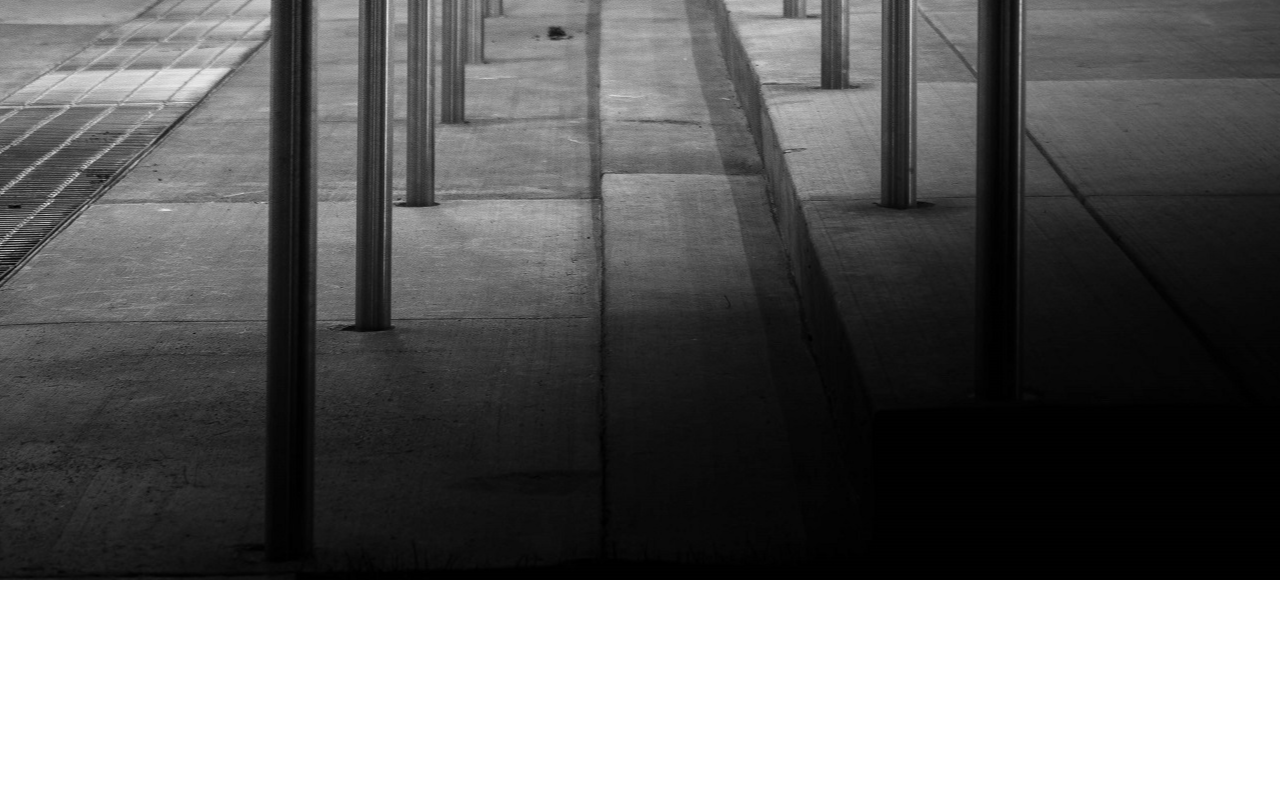
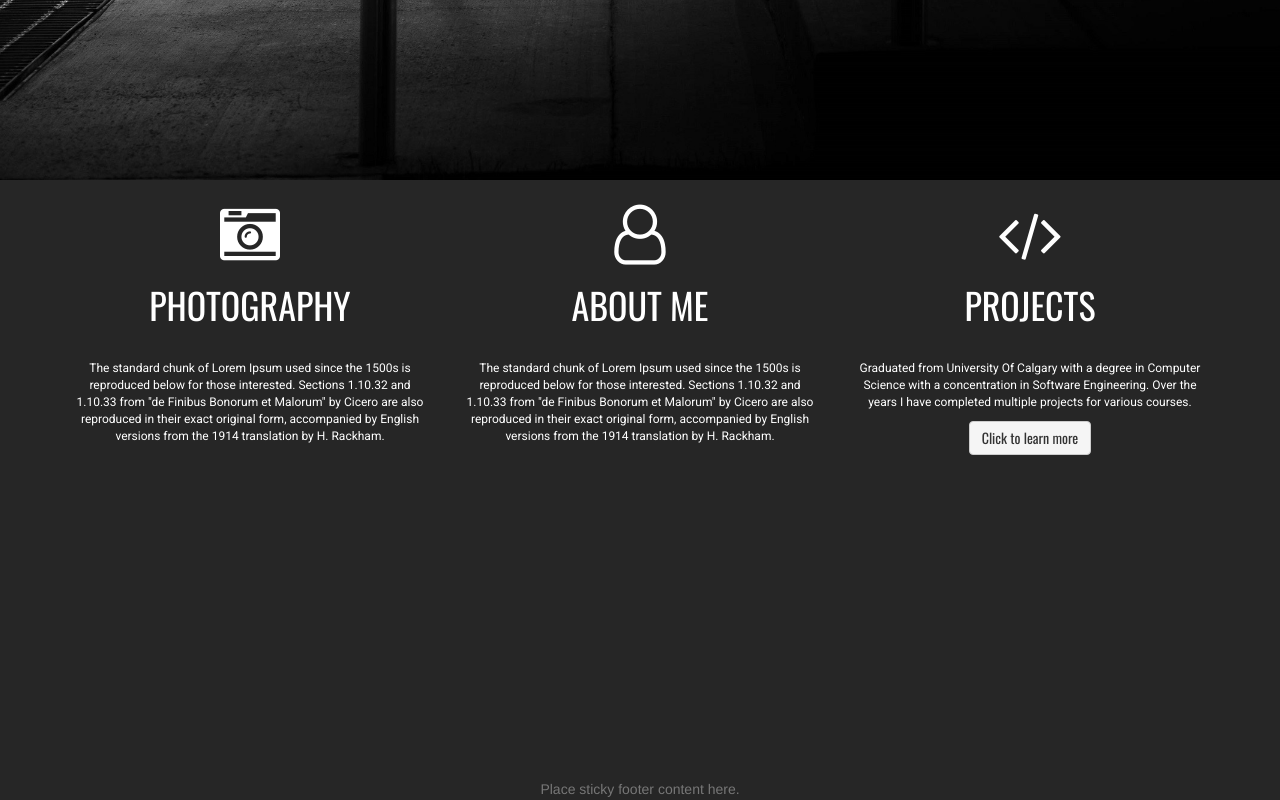
Before and after one commit to adongnmh/d0nGa.github.io, a plain HTML site: page index.html in a window 1280 px wide. Shown: the part 1020-1820 px from the top of the page. Before the commit the page ends 1600 px from the top, so only its background shows below. Drawn offline with nearby package versions, Linux system fonts and the light colour scheme.

Commit message:
Added a new section to the main page.

```diff
--- a/index.html
+++ b/index.html
@@ -10,21 +10,25 @@
     <link rel="stylesheet" href="css/app.css">
 </head>
 
+<script src="bower_components/jquery/dist/jquery.js"></script>
+<script src="bower_components/bootstrap-sass/assets/javascripts/bootstrap.js"></script>
+
 <body>
     <!-- NAV BAR -->
     <nav class="navbar navbar-default navbar-fixed-top">
         <div class="container">
             <div class="navbar-header">
                 <button type="button" class="navbar-toggle collapsed" data-toggle="collapse" data-target="#navbar" aria-expanded="false" aria-controls="navbar">
-            <span class="sr-only">Toggle navigation</span>
-            <span class="icon-bar"></span>
-            <span class="icon-bar"></span>
-            <span class="icon-bar"></span>
-          </button>
-                <a class="navbar-brand" href="#">ADONG PHOTOGRAPHY</a>
+                <span class="sr-only">Toggle navigation</span>
+                <span class="icon-bar"></span>
+                <span class="icon-bar"></span>
+                <span class="icon-bar"></span>
+                </button>
+                <a class="navbar-brand" href="#">ANDREW DONG</a>
             </div>
             <div id="navbar" class="collapse navbar-collapse">
-                <ul class="nav navbar-nav">
+
+                <ul class="nav navbar-nav navbar-center">
                     <li><a href="#about">PHOTOS</a></li>
                     <li><a href="#about">PROJECTS</a></li>
                     <li><a href="#contact">ABOUT</a></li>
@@ -44,11 +48,50 @@
         </div>
     </nav>
 
+    <!-- Main Element Showcase -->
     <div class="showcase">
         <div class="container">
         </div>
     </div>
+
+
+    <div class="section-1">
+        <div class="container">
+            <div class="row">
+                <div class="col-md-4">
+                    <i class="fa fa-camera-retro"></i>
+                    <h1>PHOTOGRAPHY</h1>
+                    <p class="paragraph-1">
+                        The standard chunk of Lorem Ipsum used since the 1500s is reproduced below for those interested. Sections 1.10.32 and 1.10.33 from "de Finibus Bonorum et Malorum" by Cicero are also reproduced in their exact original form, accompanied by English versions
+                        from the 1914 translation by H. Rackham.
+                    </p>
+                </div>
+                <div class="col-md-4">
+                    <i class="fa fa-user-o"></i>
+                    <h1>ABOUT ME</h1>
+                    <p class="paragraph-1">
+                        The standard chunk of Lorem Ipsum used since the 1500s is reproduced below for those interested. Sections 1.10.32 and 1.10.33 from "de Finibus Bonorum et Malorum" by Cicero are also reproduced in their exact original form, accompanied by English versions
+                        from the 1914 translation by H. Rackham.
+                    </p>
+                </div>
+                <div class="col-md-4">
+                    <i class="fa fa-code" aria-hidden="true"></i>
+                    <h1>PROJECTS</h1>
+                    <p class="paragraph-1">
+                        Graduated from University Of Calgary with a degree in Computer Science with a concentration in Software Engineering. Over the years I have completed multiple projects for various courses.
+                    </p>
+                    <button class="btn btn-default">Click to learn more</button>
+                </div>
+            </div>
+        </div>
     </div>
+
+    <footer class="footer">
+        <div class="container">
+            <span class="text-muted">Place sticky footer content here.</span>
+        </div>
+    </footer>
+
 </body>
 
 </html>
--- a/sass/_custom.scss
+++ b/sass/_custom.scss
@@ -1,7 +1,11 @@
 .navbar {
+    @font-face {
+        font-family: "Anurati-Regular";
+        src: url(../fonts/Anurati-Regualr.otf);
+    }
     margin-bottom: 0px;
     .fa {
-        font-size: 14px;
+        font-size: 10px;
     }
     .navbar-nav {
         padding-left: 30px;
@@ -10,13 +14,41 @@
     }
     .navbar-brand {
         font-family: 'Oswald', sans-serif;
-        font-size: 12px;
+        font-size: 18px;
+        padding-right: 75px;
     }
 }
 
 .showcase {
-    background: url(../images/main2.jpg) no-repeat;
+    background: url(../images/main3.jpg) no-repeat;
     background-position: center top;
     background-size: cover;
-    height: 1600px;
+    height: 1200px;
 }
+
+.section-1 {
+    color: white;
+    font-family: 'Oswald', sans-serif;
+    padding-top: 25px;
+    padding-bottom: 25px;
+    text-align: center;
+    background: $main-color;
+    .fa {
+        font-size: 60px;
+    }
+    .paragraph-1 {
+        font-size: 12px;
+        padding-top: 25px;
+        font-family: 'Roboto';
+        text-align: center;
+    }
+    .btn {
+        background: whitesmoke;
+    }
+    height: 600px;
+}
+
+.footer {
+    background: $main-color;
+    text-align: center;
+}
--- a/sass/app.scss
+++ b/sass/app.scss
@@ -7,3 +7,4 @@
 @import url('https://fonts.googleapis.com/css?family=Nunito+Sans');
 @import url('https://fonts.googleapis.com/css?family=Space+Mono');
 @import url('https://fonts.googleapis.com/css?family=Oswald');
+@import url('https://fonts.googleapis.com/css?family=Roboto');
```
Also changed, not shown: css/app.css, fonts/Anurati-Regular.otf (added), fonts/blowbrush.otf (added), images/main3 - Copy.jpg (added), images/main3.jpg (added), 1 other file.
